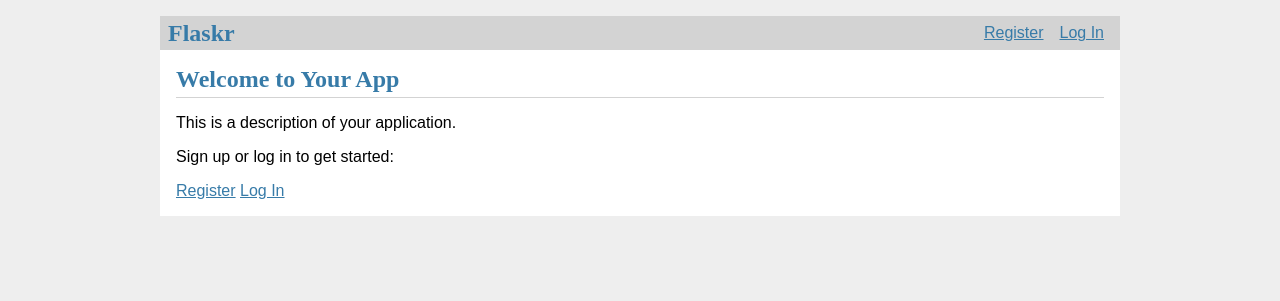
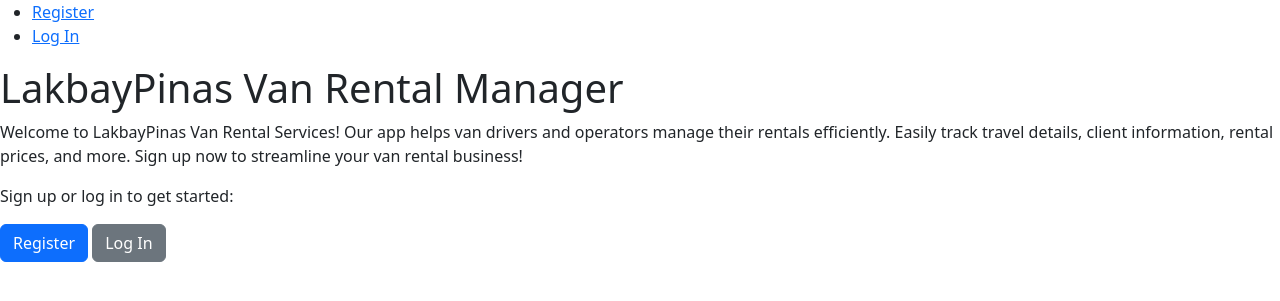
Before and after one commit to pidstudev/project, a Flask app: page / in a window 1280 px wide. Shown: the top 301 px of the page. Run offline with Flask 3, Linux system fonts and the light colour scheme.

Commit message:
Start Frontend dev. Add Bootstrap 5.3

```diff
--- a/main/templates/base.html
+++ b/main/templates/base.html
@@ -6,26 +6,31 @@
     <meta charset="UTF-8">
     <meta name="viewport" content="width=device-width, initial-scale=1.0">
 
-    <title>{% block title %}{% endblock %} - Flaskr</title>
+    <title>{% block title %}Van Rental Manager{% endblock %}</title>
 
     <!-- Local CSS -->
-    <link rel="stylesheet" href="{{ url_for('static', filename='style.css') }}">
+    <link rel="stylesheet" href="{{ url_for('static', filename='styles.css') }}">
+
+    <!-- Bootstrap 5.3 -->
+    <link href="https://cdn.jsdelivr.net/npm/bootstrap@5.3.3/dist/css/bootstrap.min.css" rel="stylesheet" integrity="sha384-QWTKZyjpPEjISv5WaRU9OFeRpok6YctnYmDr5pNlyT2bRjXh0JMhjY6hW+ALEwIH" crossorigin="anonymous">
+    <script src="https://cdn.jsdelivr.net/npm/bootstrap@5.3.3/dist/js/bootstrap.bundle.min.js" integrity="sha384-YvpcrYf0tY3lHB60NNkmXc5s9fDVZLESaAA55NDzOxhy9GkcIdslK1eN7N6jIeHz" crossorigin="anonymous" defer></script>
 
 </head>
 
 <body>
 
     <nav>
-        <h1>Flaskr</h1>
+
         <ul>
             {% if g.user %}
-                <li><span>{{ g.user['username'] }}</span></li>
+                <li><a href="{{ url_for('van_manager.index') }}">{{ g.user['username'] }}</a></li>
                 <li><a href="{{ url_for('auth.logout') }}">Log Out</a></li>
             {% else %}
                 <li><a href="{{ url_for('auth.register') }}">Register</a></li>
                 <li><a href="{{ url_for('auth.login') }}">Log In</a></li>
             {% endif %}
         </ul>
+
     </nav>
 
     <section class="content">
--- a/main/templates/index.html
+++ b/main/templates/index.html
@@ -1,14 +1,22 @@
 {% extends 'base.html' %}
 
-{% block title %}Welcome to Your App{% endblock %}
+{% block title %}Van Manager App{% endblock %}
 
 {% block header %}
-    <h1>Welcome to Your App</h1>
+    <h1>LakbayPinas Van Rental Manager</h1>
 {% endblock %}
 
 {% block content %}
-    <p>This is a description of your application.</p>
-    <p>Sign up or log in to get started:</p>
-    <a href="{{ url_for('auth.register') }}" class="btn btn-primary">Register</a>
-    <a href="{{ url_for('auth.login') }}" class="btn btn-secondary">Log In</a>
+
+    <p>Welcome to LakbayPinas Van Rental Services! Our app helps van drivers and operators manage their rentals efficiently. Easily track travel details, client information, rental prices, and more. Sign up now to streamline your van rental business!</p>
+
+    {% if not g.user %}
+        <p>Sign up or log in to get started:</p>
+        <a href="{{ url_for('auth.register') }}" class="btn btn-primary">Register</a>
+        <a href="{{ url_for('auth.login') }}" class="btn btn-secondary">Log In</a>
+    {% else %}
+        <p>Welcome, {{ g.user['username'] }}!</p>
+        <p><a href="{{ url_for('van_manager.index') }}">Rental Manager</a></p>
+    {% endif %}
+
 {% endblock %}
```
Also changed, not shown: 1 other file.
